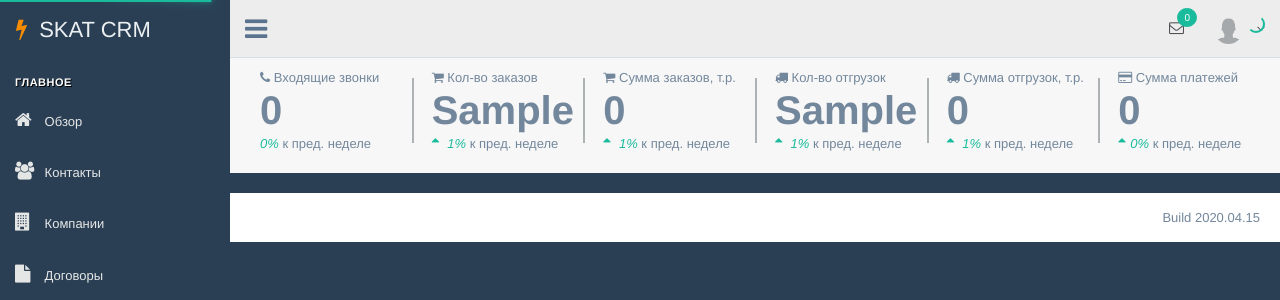
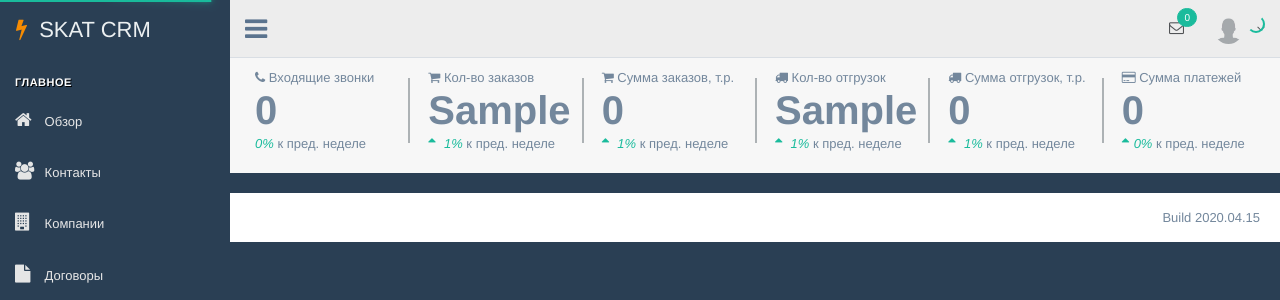
Before and after one commit to bayborodin/crm, a Django app: template crm/dashboard/templates/dashboard/index.html in a window 1280 px wide. Shown: the top 300 px of the page. Run offline with Django 3.2, Linux system fonts and the light colour scheme; the template is opened without the code that fills it: most values are stand-ins (such as "Sample title", 1, 10 or a date in 2020); some libraries are stand-ins or nearby versions.

Commit message:
Fix css for metrics

```diff
--- a/crm/assets/css/app.css
+++ b/crm/assets/css/app.css
@@ -349,7 +349,7 @@ html , body{
        background: #F7F7F7
    }
    .nav-md .container.body .right_col {
-       padding: 10px 20px 0;
+       padding: 10px 15px 0;
        margin-left: 230px
    }
    .nav_title {
--- a/crm/dashboard/templates/dashboard/index.html
+++ b/crm/dashboard/templates/dashboard/index.html
@@ -104,8 +104,9 @@
                     {% elif shipments_sum_percent < 0 %}
                     <i class="fa fa-sort-desc"></i>
                     {% endif %}
-                    {{ shipments_sum_percent }}% </i> к
-                пред. неделе</span>
+                    {{ shipments_sum_percent }}%
+                </i> к пред. неделе
+            </span>
         </div>
         <div class="col-md-2 col-sm-4 col-xs-6 tile_stats_count">
             <span class="count_top"><i class="fa fa-credit-card"></i> Сумма платежей</span>
```
